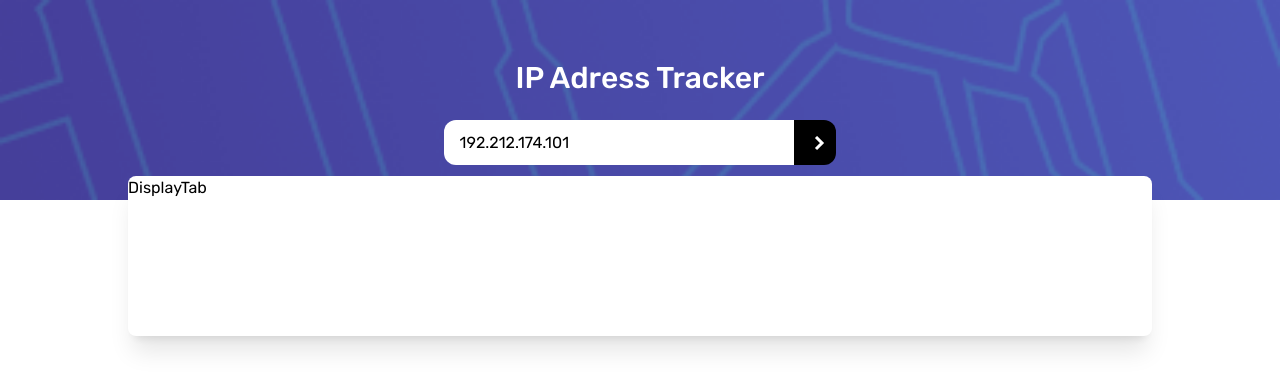
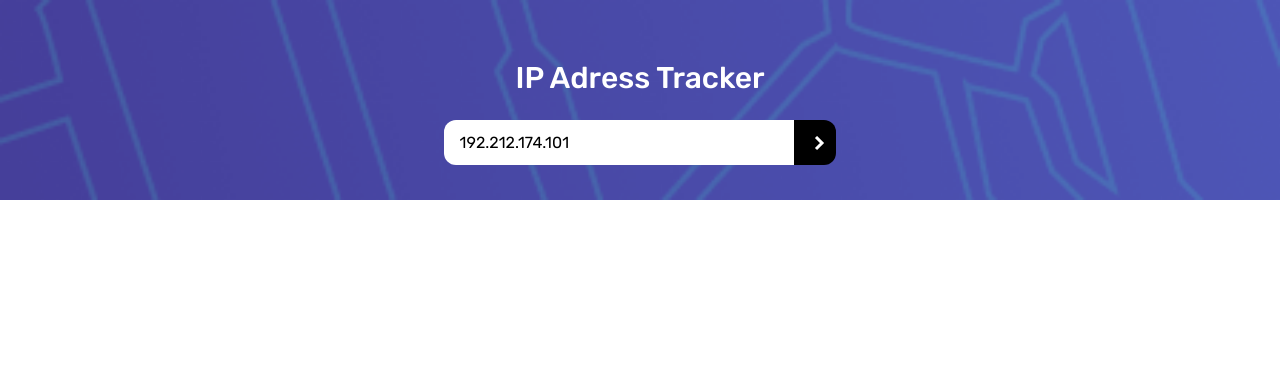
Before and after one commit to f1x3d49/frontendmentor-iptracker, a React (Create React App) app in the folder frontend/: page / in a window 1280 px wide. Shown: the top 390 px of the page. Built offline with nearby package versions, Linux system fonts and the light colour scheme.

Commit message:
chore: still have to work on the animations

```diff
--- a/frontend/src/App.js
+++ b/frontend/src/App.js
@@ -29,7 +29,7 @@ function App() {
           setInfo={setInfo}
           fetchData={fetchData}
         />
-        <DisplayTab />
+        {info && <DisplayTab info={info} />}
       </div>
       {info && <LeafletMap info={info} />}
     </div>
--- a/frontend/src/components/DisplayTab.js
+++ b/frontend/src/components/DisplayTab.js
@@ -1,9 +1,28 @@
 import React from "react";
 
-const DisplayTab = () => {
+const DisplayTab = ({ info }) => {
   return (
-    <div className="absolute w-[80%] h-[20%] bg-white rounded-lg top-[11rem] shadow-xl z-10">
-      DisplayTab
+    <div className="absolute flex flex-col items-center md:justify-between justify-center gap-3 md:flex-row w-[80%] h-[40%] md:h-[20%] bg-white rounded-lg top-[11rem] shadow-xl z-10 p-4">
+      {/* Ip Adress */}
+      <div className="flex flex-col justify-center items-center md:items-start gap-1">
+        <h2 className="uppercase text-dgray text-sm font-[500]">Ip Adress</h2>
+        <h1 className="text-lg text-vdgray font-[700]">{info.query}</h1>
+      </div>
+      {/* Location */}
+      <div className="flex flex-col justify-center items-center md:items-start gap-1 md:border-l-[1px] md:border-l-dgray md:pl-8">
+        <h2 className="uppercase text-dgray text-sm font-[500]">Location</h2>
+        <h1 className="text-lg text-vdgray font-[700]">{info.city}</h1>
+      </div>
+      {/* Timezone */}
+      <div className="flex flex-col justify-center items-center md:items-start gap-1 md:border-l-[1px] md:border-l-dgray md:pl-8">
+        <h2 className="uppercase text-dgray text-sm font-[500]">Timezone</h2>
+        <h1 className="text-lg text-vdgray font-[700]">{info.timezone}</h1>
+      </div>
+      {/* ISP */}
+      <div className="flex flex-col justify-center items-center md:items-start gap-1 md:border-l-[1px] md:border-l-dgray md:pl-8">
+        <h2 className="uppercase text-dgray text-sm font-[500]">ISP</h2>
+        <h1 className="text-lg text-vdgray font-[700]">{info.isp}</h1>
+      </div>
     </div>
   );
 };
```
